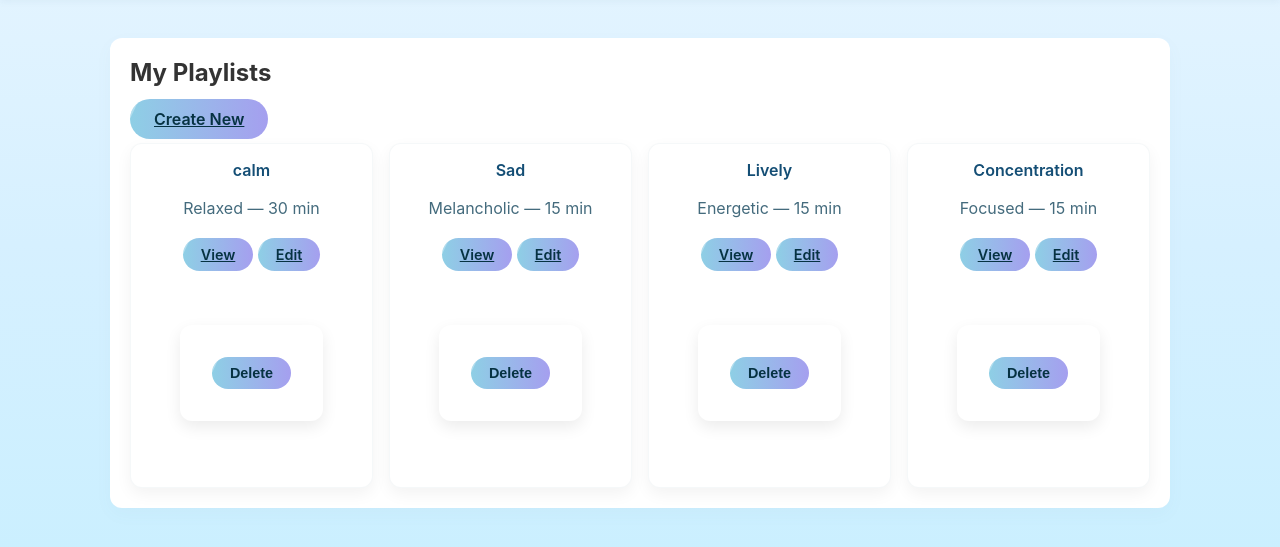
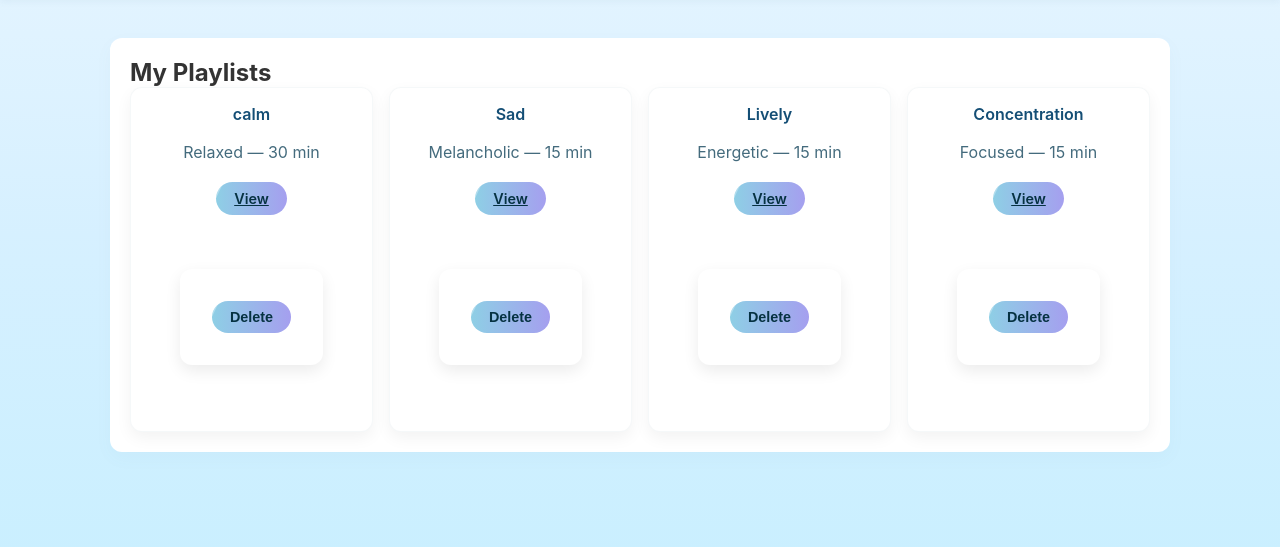
Before and after one commit to avantikakamble26105-gif/revibe_project, a Django app: page /myplaylist/ in a window 1280 px wide. Shown: the part 166-713 px from the top of the page. Run offline with Django 5.2, Linux system fonts and the light colour scheme; a user stored in the database is signed in; data comes from the database, SQL or seed files in the repository.

Commit message:
Removed Create New and Edit buttons from playlist page

```diff
--- a/revibe_project_media/revibe_app/templates/revibe_app/myplaylist.html
+++ b/revibe_project_media/revibe_app/templates/revibe_app/myplaylist.html
@@ -3,7 +3,6 @@
 {% block content %}
 <section class="section">
   <h2>My Playlists</h2>
-  <p><a class="btn" href="{% url 'playlist_create' %}">Create New</a></p>
   <div class="playlist">
     {% for p in playlists %}
       <div class="card">
@@ -11,7 +10,6 @@
         <p>{{ p.mood }} — {{ p.duration }} min</p>
         <p>
           <a class="btn" href="{% url 'playlist_detail' p.pk %}">View</a>
-          <a class="btn" href="{% url 'playlist_edit' p.pk %}">Edit</a>
           <form method="post" action="{% url 'playlist_delete' p.pk %}" style="display:inline">{% csrf_token %}<button class="btn" type="submit">Delete</button></form>
         </p>
       </div>
```
